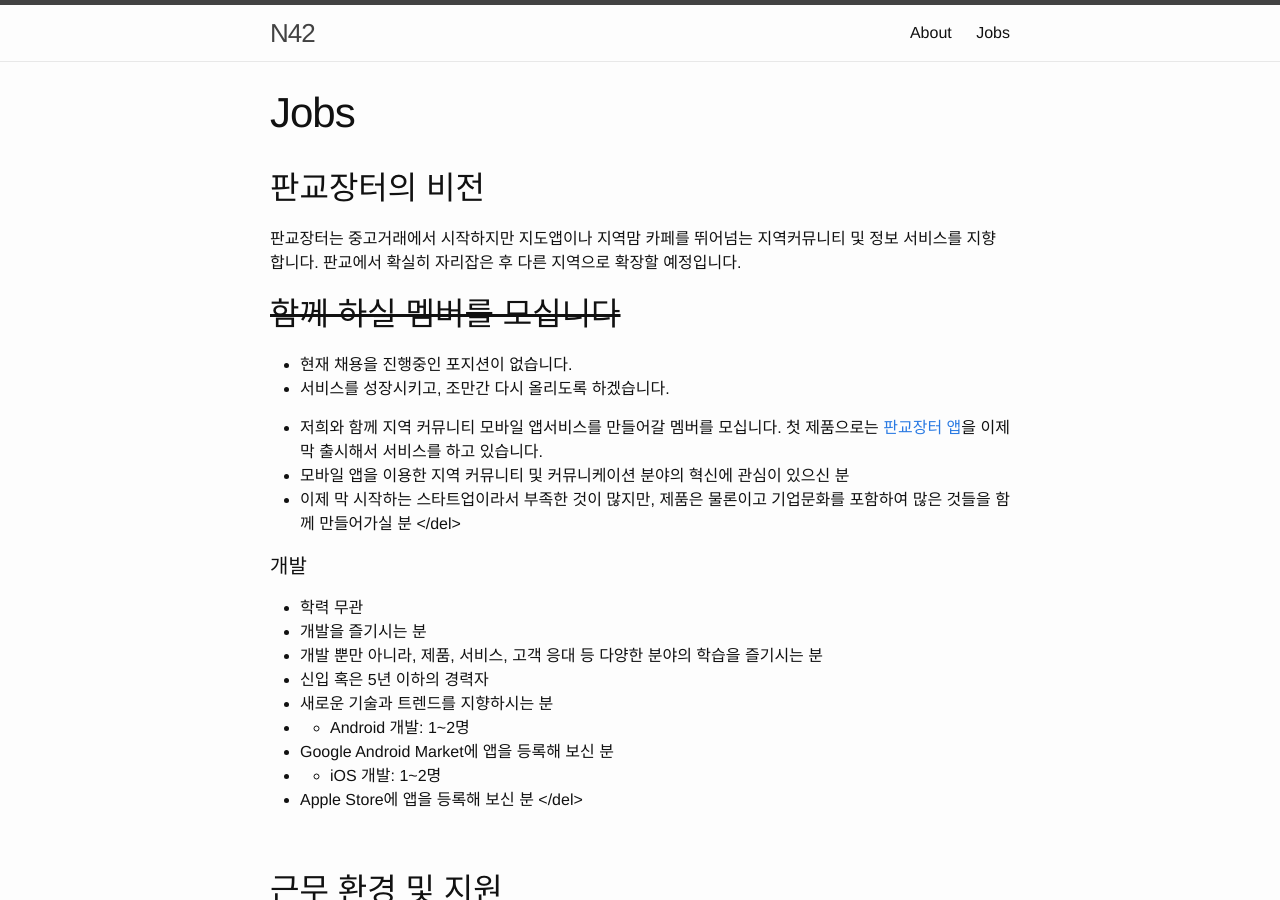
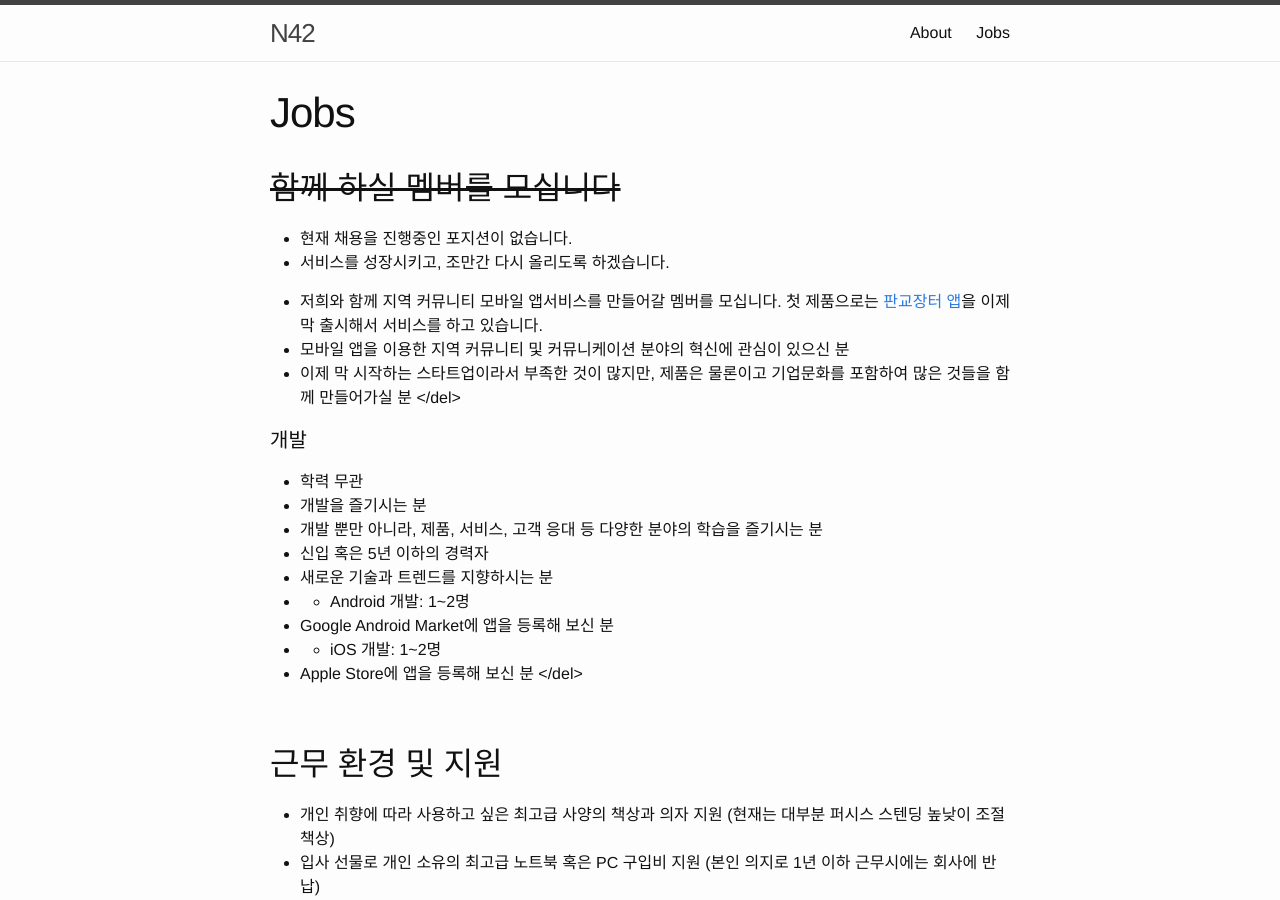
Before and after one commit to daangn/daangn-team-page, a Jekyll site: the page built from jobs.md, in a window 1280 px wide and 900 px high. Built offline with Jekyll 4.4.1, drawn with Linux system fonts in a browser that asks for light colours.

Commit message:
Update jobs.md

```diff
--- a/jobs.md
+++ b/jobs.md
@@ -4,8 +4,6 @@ title: Jobs
 permalink: /jobs/
 description: 지역기반 커뮤니티 서비스인 판교장터 앱을 만들고 있는 스타트업 기업입니다. 저희와 함께 지역 커뮤니티 모바일 앱서비스를 만들어갈 멤버를 모십니다.
 ---
-## 판교장터의 비전
-판교장터는 중고거래에서 시작하지만 지도앱이나 지역맘 카페를 뛰어넘는 지역커뮤니티 및 정보 서비스를 지향합니다. 판교에서 확실히 자리잡은 후 다른 지역으로 확장할 예정입니다.
 
 ## <del>함께 하실 멤버를 모십니다</del>
 - 현재 채용을 진행중인 포지션이 없습니다.
```
